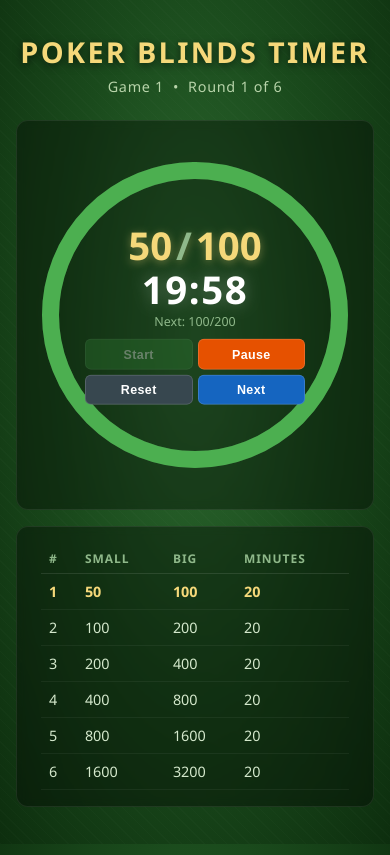
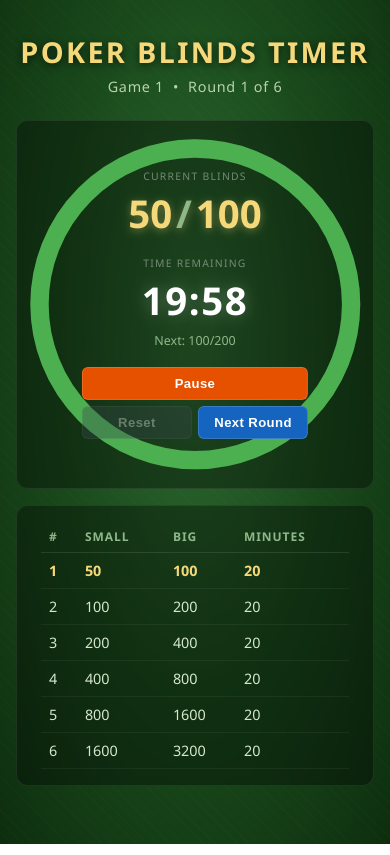
Before and after one commit to alexander-williamson/timer.bucks-poker.com, a website built with Vite: page app/index.html in a window 390 px wide. Both pictures are taken after a click on the button "Start". Built offline with nearby package versions, Linux system fonts and the light colour scheme.

Commit message:
feat: complete Milestones 1 & 2 — Core Timer and Audio
- Circular SVG clock ring with amber/red state colours
- Start/Pause toggle, Reset, Next Round controls inside the ring
- Blind announcement logic with pendingBlindAnnouncement flag
- Web Audio API chimes; Web Speech API round announcements
- Multi-game session counter; button-disabled rules
- Clock-inner narrowed to keep buttons clear of ring border
- CLAUDE.md: architecture quick-reference and SVG geometry notes

```diff
--- a/app/index.html
+++ b/app/index.html
@@ -29,18 +29,19 @@
               <circle class="clock-progress" cx="100" cy="100" r="85" id="clock-progress"/>
             </svg>
             <div class="clock-inner">
+              <div class="clock-label">Current Blinds</div>
               <div class="clock-blinds">
                 <span id="small-blind">50</span><span class="slash">/</span><span id="big-blind">100</span>
               </div>
+              <div class="clock-label">Time Remaining</div>
               <div id="countdown">20:00</div>
               <div class="next-blinds" id="next-blinds">
                 Next: <span id="next-small">100</span>/<span id="next-big">200</span>
               </div>
               <div class="controls">
-                <button id="btn-start">Start</button>
-                <button id="btn-pause" disabled>Pause</button>
+                <button id="btn-start-pause" class="full-width">Start</button>
                 <button id="btn-reset">Reset</button>
-                <button id="btn-next">Next</button>
+                <button id="btn-next">Next Round</button>
               </div>
             </div>
           </div>
--- a/app/src/main.ts
+++ b/app/src/main.ts
@@ -31,26 +31,29 @@ let gameNumber: number     = 1
 let warningFired: boolean  = false
 let intervalId: number | null = null
 
+// Queued blind announcement: fires on next Start, not immediately.
+// True on fresh game start (idle) and after Next Round is pressed.
+let pendingBlindAnnouncement: boolean = true
+
 // ── DOM refs ─────────────────────────────────────────────────────────────────
 
-const elGameNumber   = document.getElementById('game-number')!
-const elRoundNumber  = document.getElementById('round-number')!
-const elTotalRounds  = document.getElementById('total-rounds')!
-const elSmallBlind   = document.getElementById('small-blind')!
-const elBigBlind     = document.getElementById('big-blind')!
-const elNextBlinds   = document.getElementById('next-blinds')!
-const elNextSmall    = document.getElementById('next-small')!
-const elNextBig      = document.getElementById('next-big')!
-const elCountdown    = document.getElementById('countdown')!
+const elGameNumber    = document.getElementById('game-number')!
+const elRoundNumber   = document.getElementById('round-number')!
+const elTotalRounds   = document.getElementById('total-rounds')!
+const elSmallBlind    = document.getElementById('small-blind')!
+const elBigBlind      = document.getElementById('big-blind')!
+const elNextBlinds    = document.getElementById('next-blinds')!
+const elNextSmall     = document.getElementById('next-small')!
+const elNextBig       = document.getElementById('next-big')!
+const elCountdown     = document.getElementById('countdown')!
 const elClockProgress = document.getElementById('clock-progress') as unknown as SVGCircleElement
 
 const CIRCUMFERENCE = 2 * Math.PI * 85  // 534.07
 
-const elTbody        = document.getElementById('rounds-tbody')!
-const btnStart       = document.getElementById('btn-start')  as HTMLButtonElement
-const btnPause       = document.getElementById('btn-pause')  as HTMLButtonElement
-const btnReset       = document.getElementById('btn-reset')  as HTMLButtonElement
-const btnNext        = document.getElementById('btn-next')   as HTMLButtonElement
+const elTbody       = document.getElementById('rounds-tbody')!
+const btnStartPause = document.getElementById('btn-start-pause') as HTMLButtonElement
+const btnReset      = document.getElementById('btn-reset')       as HTMLButtonElement
+const btnNext       = document.getElementById('btn-next')        as HTMLButtonElement
 
 // ── Audio ────────────────────────────────────────────────────────────────────
 
@@ -89,6 +92,11 @@ function speak(text: string) {
   window.speechSynthesis.speak(utt)
 }
 
+function announceCurrentBlinds() {
+  const cur = rounds[roundIndex]
+  speak(`Blinds are ${cur.small} and ${cur.big}.`)
+}
+
 function announceWarning() {
   const next = rounds[roundIndex + 1]
   if (!next) return
@@ -120,8 +128,8 @@ function renderRoundsTable() {
 }
 
 function renderUI() {
-  const cur  = rounds[roundIndex]
-  const next = rounds[roundIndex + 1]
+  const cur   = rounds[roundIndex]
+  const next  = rounds[roundIndex + 1]
   const total = cur.minutes * 60
 
   elGameNumber.textContent  = String(gameNumber)
@@ -147,8 +155,10 @@ function renderUI() {
   }
 
   // Buttons
-  btnStart.disabled = status === 'running' || status === 'finished'
-  btnPause.disabled = status !== 'running'
+  btnStartPause.disabled    = status === 'finished'
+  btnStartPause.textContent = status === 'running' ? 'Pause' : status === 'paused' ? 'Resume' : 'Start'
+  btnStartPause.classList.toggle('running', status === 'running')
+  btnReset.disabled = status === 'running'
   btnNext.disabled  = status === 'finished'
 
   renderRoundsTable()
@@ -174,11 +184,10 @@ function tick() {
 function advanceRound() {
   if (roundIndex < rounds.length - 1) {
     roundIndex++
-    timeLeft      = rounds[roundIndex].minutes * 60
-    warningFired  = false
-    announceIncrease()
+    timeLeft     = rounds[roundIndex].minutes * 60
+    warningFired = false
+    announceIncrease()  // automatic advance always announces immediately
   } else {
-    // Final round finished
     stopTimer()
     status = 'finished'
     speak('The game is over. Well played!')
@@ -199,31 +208,35 @@ function stopTimer() {
 
 // ── Button handlers ───────────────────────────────────────────────────────────
 
-btnStart.addEventListener('click', () => {
-  // Resume AudioContext on first user gesture
+btnStartPause.addEventListener('click', () => {
   if (audioCtx.state === 'suspended') audioCtx.resume()
 
-  status = 'running'
-  startTimer()
-  playStart()
-  renderUI()
-})
-
-btnPause.addEventListener('click', () => {
-  status = 'paused'
-  stopTimer()
-  playPause()
+  if (status === 'running') {
+    status = 'paused'
+    stopTimer()
+    playPause()
+  } else {
+    status = 'running'
+    startTimer()
+    playStart()
+    // Announce current blinds if this is a fresh start or after Next was pressed
+    if (pendingBlindAnnouncement) {
+      announceCurrentBlinds()
+      pendingBlindAnnouncement = false
+    }
+  }
   renderUI()
 })
 
 btnReset.addEventListener('click', () => {
   stopTimer()
-  rounds      = DEFAULT_ROUNDS.map(r => ({ ...r }))
-  roundIndex  = 0
-  timeLeft    = rounds[0].minutes * 60
-  status      = 'idle'
+  rounds       = DEFAULT_ROUNDS.map(r => ({ ...r }))
+  roundIndex   = 0
+  timeLeft     = rounds[0].minutes * 60
+  status       = 'idle'
   warningFired = false
   gameNumber++
+  pendingBlindAnnouncement = true  // announce blinds on next Start, not now
   renderUI()
 })
 
@@ -232,7 +245,7 @@ btnNext.addEventListener('click', () => {
     roundIndex++
     timeLeft     = rounds[roundIndex].minutes * 60
     warningFired = false
-    if (status === 'running') announceIncrease()
+    pendingBlindAnnouncement = true  // announce on next Start, not immediately
     renderUI()
   }
 })
--- a/app/src/style.css
+++ b/app/src/style.css
@@ -36,7 +36,7 @@ body::before {
   position: relative;
   z-index: 1;
   width: 100%;
-  max-width: 560px;
+  max-width: 620px;
 }
 
 /* ── Header ───────────────────────────────────────────── */
@@ -75,7 +75,8 @@ section {
   display: flex;
   flex-direction: column;
   align-items: center;
-  gap: 1.5rem;
+  gap: 0;
+  padding: 0;
 }
 
 /* ── Clock ring ───────────────────────────────────────── */
@@ -87,8 +88,8 @@ section {
 }
 
 .clock-svg {
-  width: 340px;
-  height: 340px;
+  width: min(560px, 94vw);
+  height: min(560px, 94vw);
   display: block;
 }
 
@@ -128,14 +129,26 @@ section {
   display: flex;
   flex-direction: column;
   align-items: center;
-  gap: 0.3rem;
-  width: 220px;
+  gap: 0.8rem;
+  width: min(340px, 58vw);
   text-align: center;
   pointer-events: none;
 }
 
 /* re-enable pointer events for buttons only */
 .clock-inner .controls { pointer-events: all; }
+
+.clock-label {
+  font-size: 0.65rem;
+  letter-spacing: 0.12em;
+  text-transform: uppercase;
+  color: rgba(255, 255, 255, 0.4);
+  line-height: 1;
+}
+
+.clock-blinds + .clock-label {
+  margin-top: 0.8rem;
+}
 
 .clock-blinds {
   font-size: 2.4rem;
@@ -167,18 +180,18 @@ section {
   white-space: nowrap;
 }
 
-/* ── Controls — 2×2 grid inside the clock ring ────────── */
+/* ── Controls — inside the clock ring ─────────────────── */
 .controls {
   display: grid;
   grid-template-columns: 1fr 1fr;
-  gap: 5px;
+  gap: 6px;
   width: 100%;
   margin-top: 0.3rem;
 }
 
 button {
-  padding: 0.45rem 0.25rem;
-  font-size: 0.78rem;
+  padding: 0.5rem 0.25rem;
+  font-size: 0.82rem;
   font-weight: 600;
   letter-spacing: 0.03em;
   border: 1px solid rgba(255,255,255,0.15);
@@ -188,14 +201,15 @@ button {
   color: #fff;
 }
 
-button:active { transform: scale(0.97); }
-button:disabled { opacity: 0.35; cursor: not-allowed; }
+button.full-width { grid-column: 1 / -1; }
+button:active     { transform: scale(0.97); }
+button:disabled   { opacity: 0.35; cursor: not-allowed; }
 
-#btn-start { background: #2e7d32; }
-#btn-start:hover:not(:disabled) { background: #388e3c; }
-
-#btn-pause { background: #e65100; }
-#btn-pause:hover:not(:disabled) { background: #ef6c00; }
+/* Start/Pause toggle */
+#btn-start-pause                      { background: #2e7d32; }
+#btn-start-pause:hover:not(:disabled) { background: #388e3c; }
+#btn-start-pause.running              { background: #e65100; }
+#btn-start-pause.running:hover:not(:disabled) { background: #ef6c00; }
 
 #btn-reset { background: #37474f; }
 #btn-reset:hover:not(:disabled) { background: #455a64; }
```
Also changed, not shown: CLAUDE.md (+24 -1 lines), MILESTONES.md (+18 -4 lines), TODOS.md (+9 -1 lines), 1 other file.
